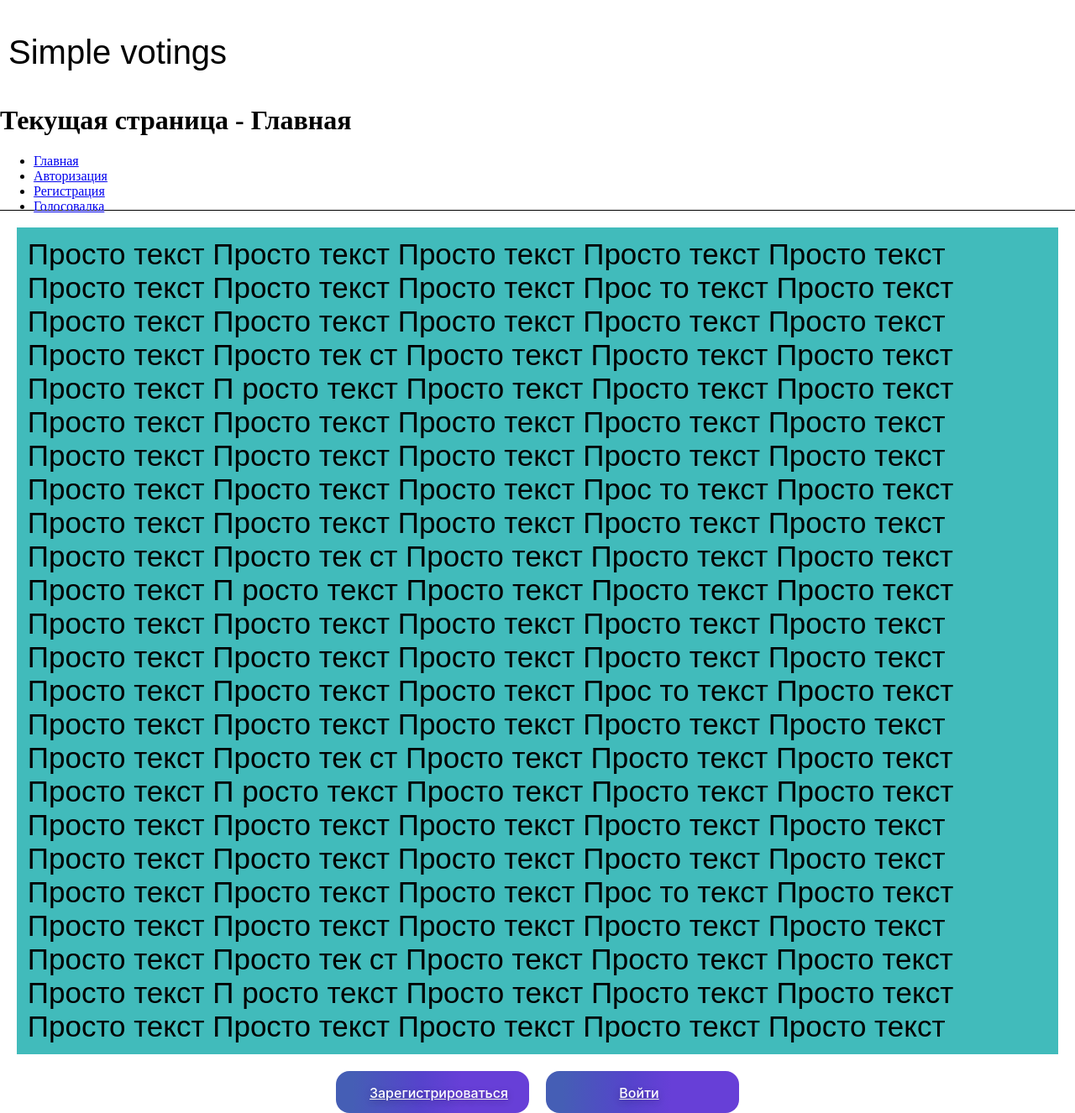
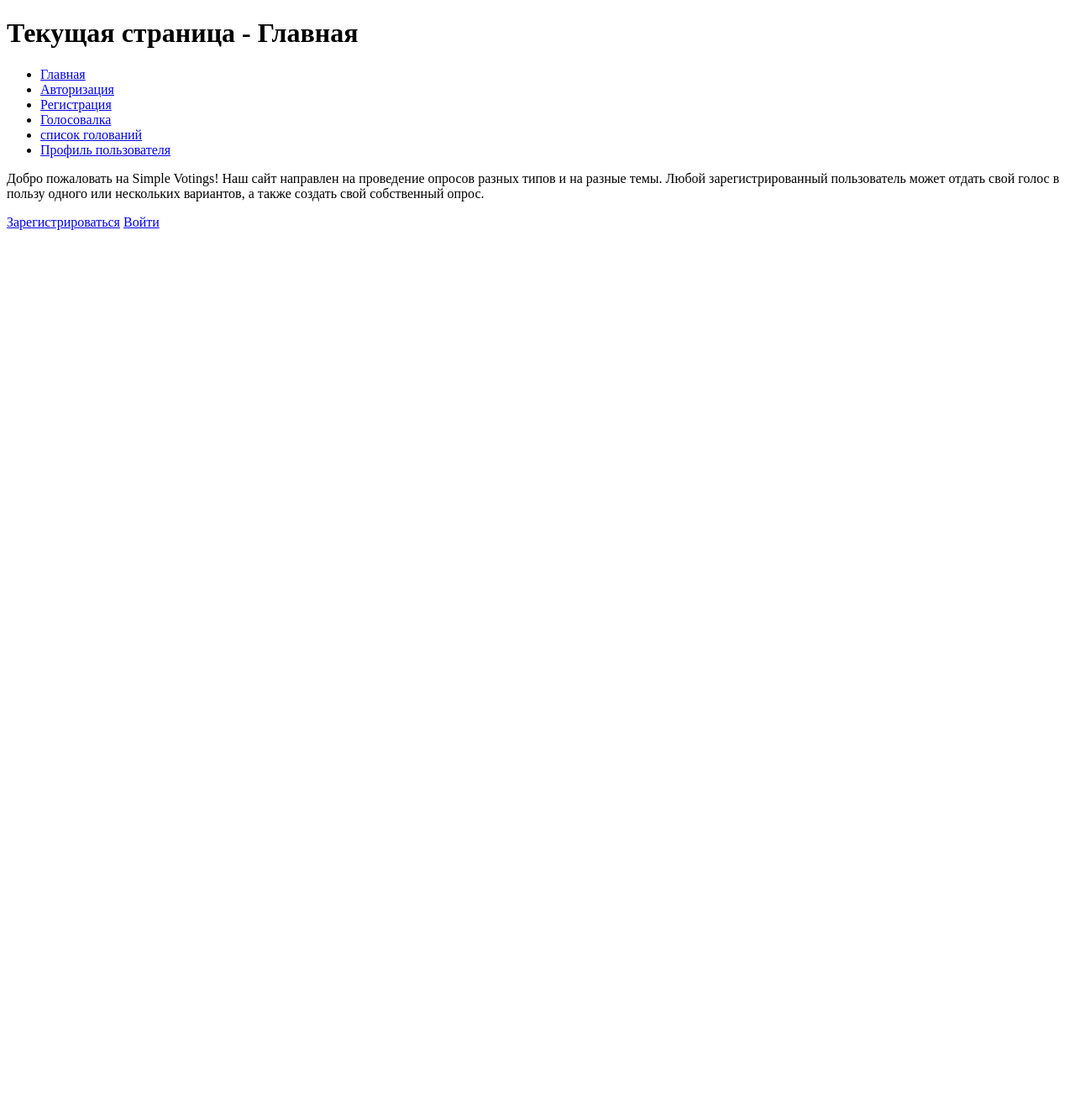
Before and after one commit to yy3art/simple_votings, a Django app: page / in a window 1280 px wide. Shown: the whole page at 84% size. After the commit the page ends 274 px from the top, so only its background shows below. Run offline with Django 5.2, Linux system fonts and the light colour scheme.

Commit message:
Создана страница профиля, в каких голосованиях участвовал пользователь и исправлена менюшка

```diff
--- a/Simple_voting/Landing/static/Landing/css/style.css
+++ b/Simple_voting/Landing/static/Landing/css/style.css
@@ -5,12 +5,21 @@
     border: 2px solid black;
 }
 
+<<<<<<< HEAD
 /* * {
     box-sizing: border-box;
 } */
 
 .container {
     /* display: flex; */
+=======
+* {
+    /*box-sizing: border-box;*/
+}
+
+.container {
+    /*display: flex;*/
+>>>>>>> 489c9fbb6c806faa22f4f0918a39425e6d68f9c0
     padding-bottom: 40px;
 }
 
@@ -18,8 +27,20 @@
     font-size: 40px;
     padding: 0;
     margin-left: 10px;
-    text-align: left;
     font-family:Arial, Helvetica, sans-serif;
+    display: inline-block;
+}
+
+.a_tag {
+   color: grey;
+  font-size: 18px;
+  text-decoration: none;
+  font-size: 22px;
+  color: black;
+}
+
+.a_tag:hover {
+  opacity: 0.7;
 }
 
 body {
@@ -33,7 +54,11 @@
 }
 
 .main_block {
+<<<<<<< HEAD
     /* display: flex; */
+=======
+    /*display: flex;*/
+>>>>>>> 489c9fbb6c806faa22f4f0918a39425e6d68f9c0
 }
 
 .main_block_text {
@@ -59,13 +84,16 @@
     height: 50px;
     width: 230px;
     text-align: center;
+    vertical-align: middle;
     text-shadow: rgba(0, 0, 0, 0.25) 0 3px 8px;
     transition: all .5s;
     user-select: none;
     -webkit-user-select: none;
     touch-action: manipulation;
     margin-right: 10px;
-    display:inline-block;
+    display:flex;
+    justify-content: center;
+    align-items: flex-start;
 }
 
 .register_button:hover {
@@ -117,3 +145,8 @@
     display: flex;
     justify-content: center;
 }
+
+.menu_block {
+    display: inline-block;
+    margin-left: 10%;
+}
--- a/Simple_voting/Landing/templates/authorization.html
+++ b/Simple_voting/Landing/templates/authorization.html
@@ -12,4 +12,8 @@
         <input id="inp_password" type="text">
     </div>
 </div>
+<div class="main_container">
+    <a href="/vote_link/" class="loginn_button">Войти</a>
+</div>
+
 {% endblock %}
--- a/Simple_voting/Landing/templates/base_htmls/base.html
+++ b/Simple_voting/Landing/templates/base_htmls/base.html
@@ -7,9 +7,7 @@
     <link rel="stylesheet" href="{% static 'Landing/css/style.css' %}">
 </head>
 <body>
-    <header style="padding-bottom: 7%;">
-        {% include 'base_htmls/header.html'%}
-    </header>
+    {% include 'base_htmls/header.html'%} <!-- Не надо ничего менять здесь! -->
     <main>
         {% block main %}
         {% endblock %}
--- a/Simple_voting/Landing/templates/base_htmls/header.html
+++ b/Simple_voting/Landing/templates/base_htmls/header.html
@@ -1,4 +1,3 @@
 <div class="container">
-    <p class="name_block_text">Simple votings</p>
     {% include 'base_htmls/menu.html'%}
 </div>
--- a/Simple_voting/Landing/templates/base_htmls/menu.html
+++ b/Simple_voting/Landing/templates/base_htmls/menu.html
@@ -3,11 +3,25 @@
     {% for menu_item in menu %}
     {% if menu_item != page_name %}
     <li>
-        <a href="{{ menu_item.url }}">{{ menu_item.text }}</a>
+        <a href="{{ menu_item.url }}" class="a_tag">{{ menu_item.text }}</a>
     </li>
     {% endif %}
     {% endfor %}
 </ul>
+<!--=======-->
+<!--<div class="menu_block">-->
+<!--    <h1>Текущая страница - {{ page_name }}</h1>-->
+<!--    <ul>-->
+<!--        {% for menu_item in menu %}-->
+<!--        {% if menu_item != page_name %}-->
+<!--        <li>-->
+<!--            <a href="{{ menu_item.url }}">{{ menu_item.text }}</a>-->
+<!--        </li>-->
+<!--        {% endif %}-->
+<!--        {% endfor %}-->
+<!--    </ul>-->
+<!--</div>-->
+<!--&gt;>>>>>> 489c9fbb6c806faa22f4f0918a39425e6d68f9c0-->
 <!--<div class="info_block">-->
 <!--    Здесь будет инфа по сайту-->
 <!--</div>-->
--- a/Simple_voting/Landing/templates/index.html
+++ b/Simple_voting/Landing/templates/index.html
@@ -3,38 +3,14 @@
 {% block main %}
 <div class="main_block">
     <p class="main_block_text">
-        Просто текст Просто текст Просто текст Просто текст
-    Просто текст Просто текст Просто текст Просто текст Прос
-    то текст Просто текст Просто текст Просто текст Просто
-     текст Просто текст Просто текст Просто текст Просто тек
-     ст Просто текст Просто текст Просто текст Просто текст П
-     росто текст Просто текст Просто текст Просто текст Просто
-     текст Просто текст Просто текст Просто текст Просто текст
-     Просто текст Просто текст Просто текст Просто текст
-    Просто текст Просто текст Просто текст Просто текст Прос
-    то текст Просто текст Просто текст Просто текст Просто
-     текст Просто текст Просто текст Просто текст Просто тек
-     ст Просто текст Просто текст Просто текст Просто текст П
-     росто текст Просто текст Просто текст Просто текст Просто
-     текст Просто текст Просто текст Просто текст Просто текст
-     Просто текст Просто текст Просто текст Просто текст
-    Просто текст Просто текст Просто текст Просто текст Прос
-    то текст Просто текст Просто текст Просто текст Просто
-     текст Просто текст Просто текст Просто текст Просто тек
-     ст Просто текст Просто текст Просто текст Просто текст П
-     росто текст Просто текст Просто текст Просто текст Просто
-     текст Просто текст Просто текст Просто текст Просто текст
-     Просто текст Просто текст Просто текст Просто текст
-    Просто текст Просто текст Просто текст Просто текст Прос
-    то текст Просто текст Просто текст Просто текст Просто
-     текст Просто текст Просто текст Просто текст Просто тек
-     ст Просто текст Просто текст Просто текст Просто текст П
-     росто текст Просто текст Просто текст Просто текст Просто
-     текст Просто текст Просто текст Просто текст Просто текст
+        Добро пожаловать на Simple Votings!
+        Наш сайт направлен на проведение опросов разных типов и на разные темы.
+        Любой зарегистрированный пользователь может отдать свой голос в пользу одного или нескольких вариантов, а также
+        создать свой собственный опрос.
     </p>
 </div>
 <div class="main_container">
-    <a href="/register/" class="register_button">Зарегистрироваться</a>
+    <a href="/registr/" class="register_button">Зарегистрироваться</a>
     <a href="/login/" class="login_button">Войти</a>
 </div>
 {% endblock %}
--- a/Simple_voting/Landing/templates/registr.html
+++ b/Simple_voting/Landing/templates/registr.html
@@ -17,4 +17,8 @@
         <input id="inp_tel" type="text">
     </div>
 </div>
+
+<div class="main_container">
+    <a href="/vote_link/" class="registr_button">Зарегистрироваться</a>
+</div>
 {% endblock %}
--- a/Simple_voting/Landing/templates/voting.html
+++ b/Simple_voting/Landing/templates/voting.html
@@ -2,4 +2,6 @@
 
 {% block main %}
 <h1>Голосовалка</h1>
+
+
 {% endblock %}
--- a/Simple_voting/Landing/views.py
+++ b/Simple_voting/Landing/views.py
@@ -8,6 +8,8 @@
              {'url': '/login/', 'text': 'Авторизация'},
              {'url': '/registr/', 'text': 'Регистрация'},
              {'url': '/vote/', 'text': 'Голосовалка'},
+             {'url': '/vote_link/', 'text': 'список голований'},
+             {'url': '/profile/', 'text': 'Профиль пользователя'},
     )
 
 
@@ -16,12 +18,9 @@
     return render(request, 'index.html', context)
 
 
-
-
 def authorization_page(request: HttpRequest) -> HttpResponse:
     context = {'page_name': 'Авторизация', 'menu': default_menu()}
     return render(request, 'authorization.html', context)
-
 
 
 def registration_page(request: HttpRequest) -> HttpResponse:
@@ -32,3 +31,12 @@
 def voting_page(request: HttpRequest) -> HttpResponse:
     context = {'page_name': 'Голосовалка', 'menu': default_menu()}
     return render(request, 'voting.html', context)
+
+
+def voting_spispage(request: HttpRequest) -> HttpResponse:
+    context = {'page_name': 'Список голосований', 'menu': default_menu()}
+    return render(request, 'voting_list.html', context)
+
+def profile_page(request: HttpRequest) -> HttpResponse:
+    context = {'page_name': 'Профиль', 'menu': default_menu()}
+    return render(request, 'profile.html', context)
--- a/Simple_voting/Simple_voting/urls.py
+++ b/Simple_voting/Simple_voting/urls.py
@@ -25,4 +25,6 @@
     path('login/', views.authorization_page),
     path('registr/', views.registration_page),
     path('vote/', views.voting_page),
+    path('vote_link/', views.voting_spispage),
+    path('profile/', views.profile_page),
 ]
```
Also changed, not shown: Simple_voting/Landing/templates/profile.html (added, +200 -0 lines), Simple_voting/Landing/templates/voting_list.html (added, +79 -0 lines), 1 other file.
